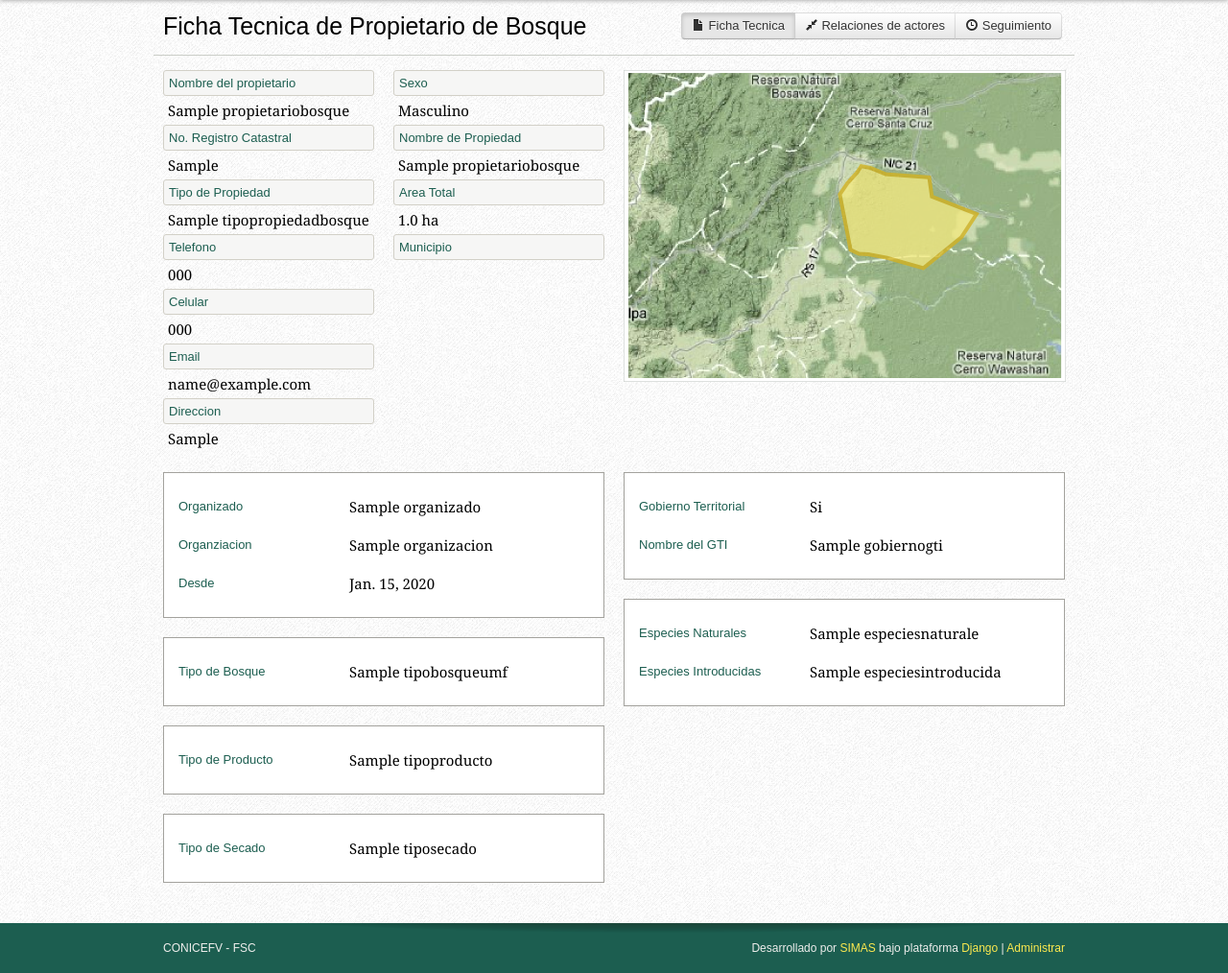
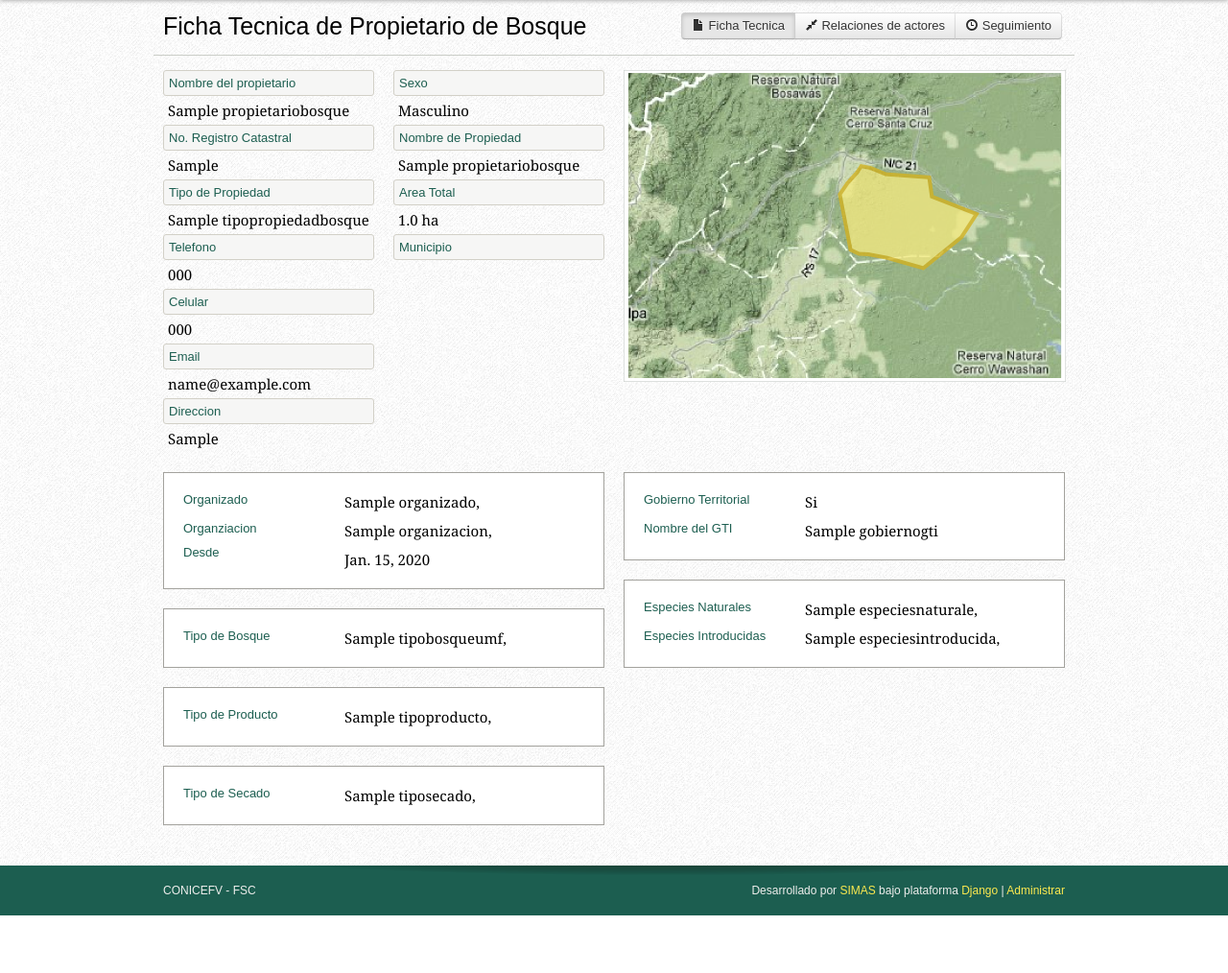
Before and after one commit to CARocha/sif, a Django app: template templates/bosques/ficha.html in a window 1280 px wide. Shown: the part 72-1086 px from the top of the page at 96% size. After the commit the page ends 1026 px from the top, so only its background shows below. Run offline with Django 3.2, Linux system fonts and the light colour scheme; the template is opened without the code that fills it: values that come from a table or form of the project are taken from there, others are empty; data comes from the database, SQL or seed files in the repository; tables that the repository leaves empty hold one stand-in row (values such as "Sample post"); parts of the project's set-up code (start-up, migrations or seed data) failed here and were passed over; some libraries are stand-ins or nearby versions; some web fonts are replaced.

Commit message:
fix field layout

```diff
--- a/static_media/files/css/sif.less
+++ b/static_media/files/css/sif.less
@@ -364,8 +364,7 @@ p{
 	font-family: @mako;
 	width: 150px;
 	float:left;
-	height: 40px;
-	line-height: 40px;
+	padding:5px;
 }
 .valuefichabox{
 	font-family: Georgia;
@@ -373,8 +372,7 @@ p{
 	color:#000;
 	float: right;
 	width: 250px;
-	height: 40px;
-	line-height: 40px;
+padding:5px;
 }
 //Footer
 #footer{
--- a/templates/bosques/ficha.html
+++ b/templates/bosques/ficha.html
@@ -120,7 +120,7 @@
 					</div>
 					<div class="valuefichabox">
 						{%for org in datos.organizado.all%}
-							{{org}}<br>
+							{{org}},
 						{%endfor%}
 					</div>
 					<div class="clear"></div>
@@ -131,7 +131,7 @@
 						<div class="valuefichabox">
 
 							{%for orga in datos.organizacion.all%}
-								{{orga}}<br>
+								{{orga}},
 							{%endfor%}
 						</div>
 					{%endif%}
@@ -152,7 +152,7 @@
 					</div>
 					<div class="valuefichabox">
 						{%for bosq in datos.bosques_umf.all%}
-							{{bosq}}<br>
+							{{bosq}},
 						{%endfor%}
 					</div>
 					<div class="clear"></div>
@@ -165,7 +165,7 @@
 					</div>
 					<div class="valuefichabox">
 						{%for tipo_p in datos.tipo_producto.all%}
-							{{tipo_p}}<br>
+							{{tipo_p}},
 						{%endfor%}
 					</div>
 					<div class="clear"></div>
@@ -179,7 +179,7 @@
 					</div>
 					<div class="valuefichabox">
 						{%for tipo_s in datos.secado.all%}
-							{{tipo_s}}<br>
+							{{tipo_s}},
 						{%endfor%}
 					</div>
 					<div class="clear"></div>
@@ -219,7 +219,7 @@
 					</div>
 					<div class="valuefichabox">
 						{%for nat in datos.naturales.all%}
-							{{nat}}<br>
+							{{nat}},
 						{%endfor%}
 					</div>
 					<div class="clear"></div>
@@ -231,7 +231,7 @@
 					</div>
 					<div class="valuefichabox">
 						{%for int in datos.introducida.all%}
-							{{int}}<br>
+							{{int}},
 						{%endfor%}
 					</div>
 					<div class="clear"></div>
```
Also changed, not shown: static_media/files/css/sif.css.
